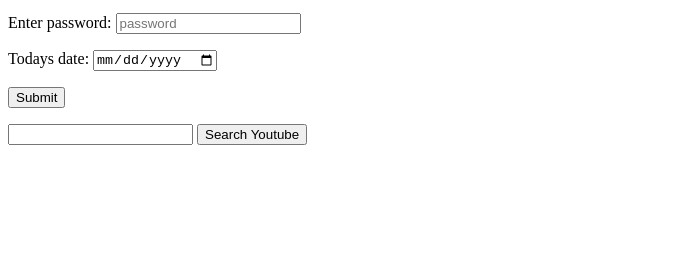
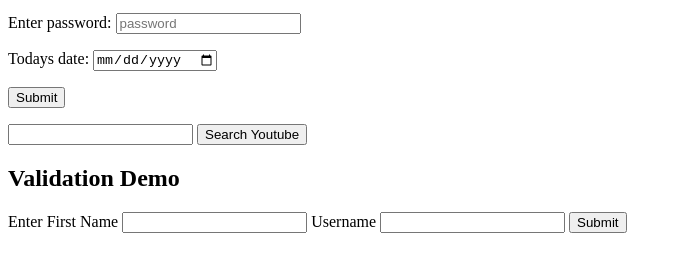
Before and after one commit to gozica/Udemy-Bootcamp, a plain HTML site: page forms.html in a window 1280 px wide. Shown: the part 104-376 px from the top of the page, without its empty margins (0-682 px from the left). Drawn offline with Linux system fonts and the light colour scheme.

Commit message:
required & min max length

```diff
--- a/forms.html
+++ b/forms.html
@@ -30,6 +30,15 @@
         <button>Search Youtube</button>
 
     </form>
+
+    <h2>Validation Demo</h2>
+    <form action="/demo">
+        <label for="first">Enter First Name</label>
+        <input type="text" name="first" id="first" required>
+        <label for="username">Username</label>
+        <input type="text" id="user" name="username" minlength="3" maxlength="15" required>
+        <button>Submit</button>
+    </form>
 </p>
   </body>
 </html>
```
